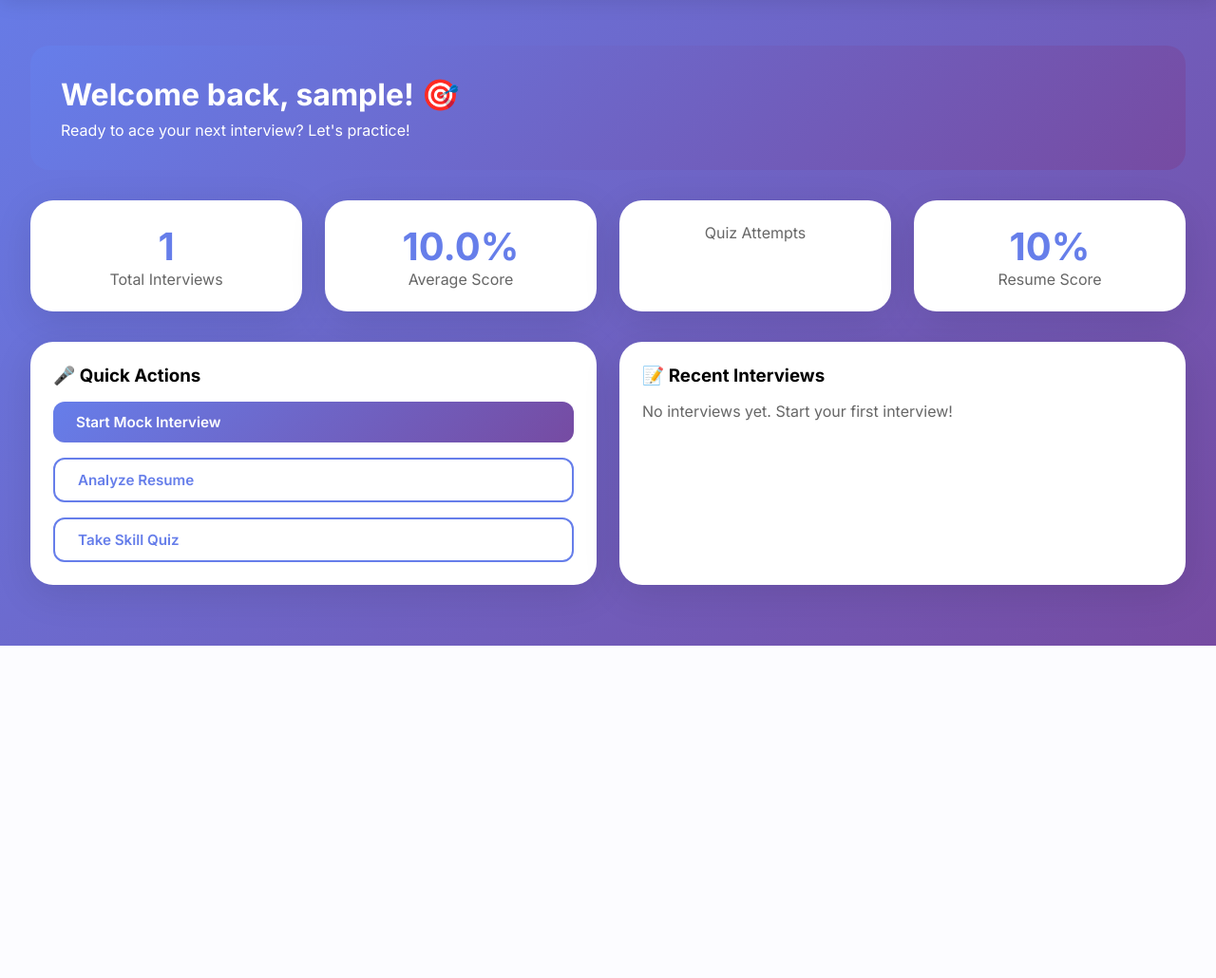
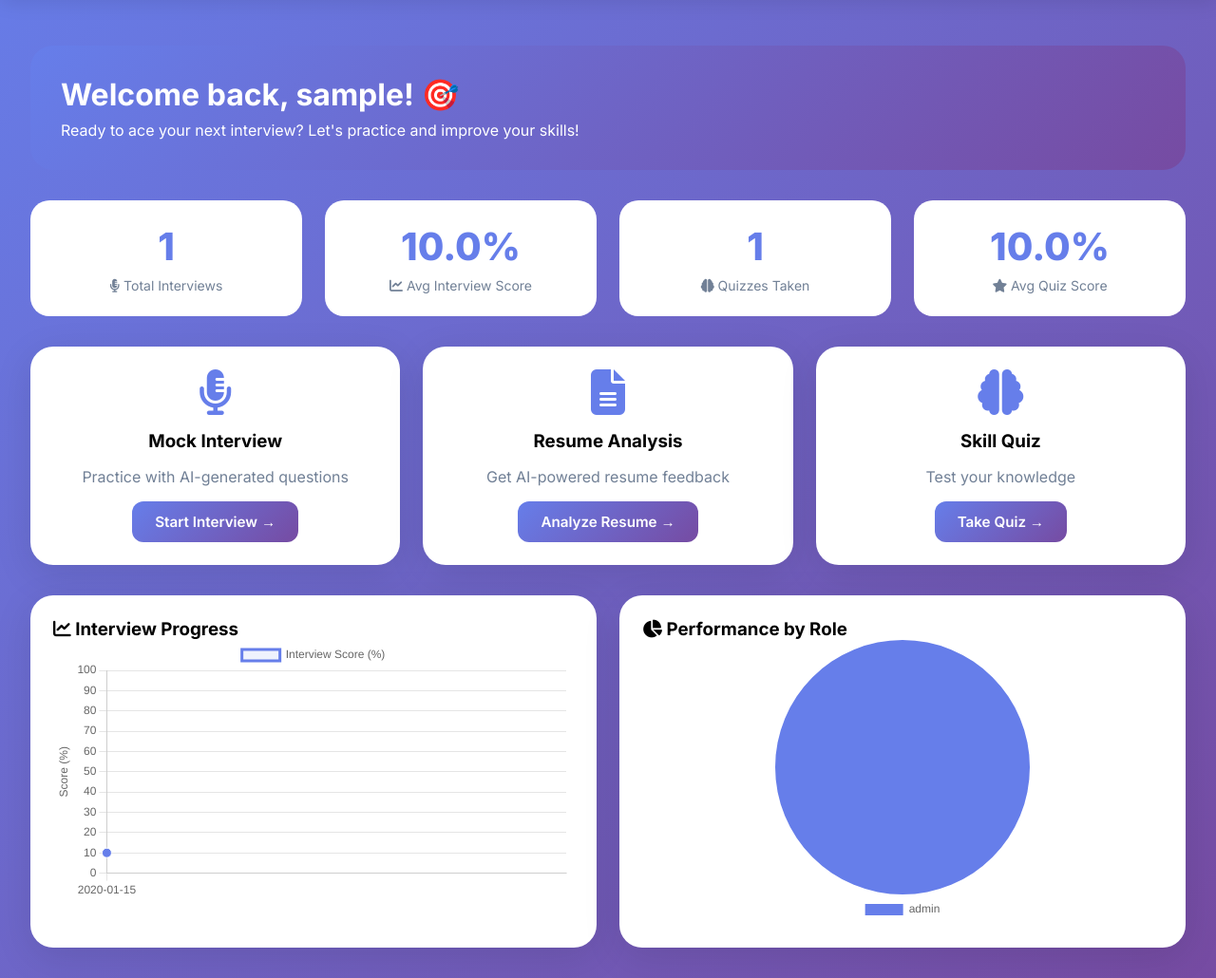
Before and after one commit to devanshsinghtomar/AI-interview-coach-module, a Flask app: page /dashboard in a window 1280 px wide. Shown: the part 120-1150 px from the top of the page at 95% size. Before the commit the page ends 800 px from the top, so only its background shows below. Run offline with Flask 3, Linux system fonts and the light colour scheme; a user stored in the database is signed in; tables that the repository leaves empty hold one stand-in row (values such as "Sample post"); some libraries are stand-ins or nearby versions.

Commit message:
Update dashboard.html

```diff
--- a/templates/dashboard.html
+++ b/templates/dashboard.html
@@ -2,84 +2,128 @@
 
 {% block title %}Dashboard - AI Interview Coach{% endblock %}
 
+{% block extra_css %}
+<script src="https://cdn.jsdelivr.net/npm/chart.js"></script>
+{% endblock %}
+
 {% block content %}
 <div>
-    <div style="background: linear-gradient(135deg, #667eea 0%, #764ba2 100%); border-radius: 20px; padding: 2rem; color: white; margin-bottom: 2rem;">
+    <!-- Welcome Section -->
+    <div style="background: linear-gradient(135deg, #667eea 0%, #764ba2 100%); border-radius: 24px; padding: 2rem; color: white; margin-bottom: 2rem;">
         <h1 style="font-size: 2rem; margin-bottom: 0.5rem;">Welcome back, {{ current_user.username }}! 🎯</h1>
-        <p>Ready to ace your next interview? Let's practice!</p>
+        <p>Ready to ace your next interview? Let's practice and improve your skills!</p>
     </div>
 
-    <div style="display: grid; grid-template-columns: repeat(auto-fit, minmax(250px, 1fr)); gap: 1.5rem; margin-bottom: 2rem;">
-        <div class="card" style="text-align: center;">
-            <div style="font-size: 2.5rem; font-weight: bold; color: #667eea;">{{ total_interviews }}</div>
-            <div style="color: #666;">Total Interviews</div>
+    <!-- Stats Grid -->
+    <div class="grid grid-4" style="margin-bottom: 2rem;">
+        <div class="stat-card">
+            <div class="stat-number">{{ total_interviews }}</div>
+            <div class="stat-label"><i class="fas fa-microphone-alt"></i> Total Interviews</div>
         </div>
-        <div class="card" style="text-align: center;">
-            <div style="font-size: 2.5rem; font-weight: bold; color: #667eea;">{{ avg_score }}%</div>
-            <div style="color: #666;">Average Score</div>
+        <div class="stat-card">
+            <div class="stat-number">{{ avg_score }}%</div>
+            <div class="stat-label"><i class="fas fa-chart-line"></i> Avg Interview Score</div>
         </div>
-        <div class="card" style="text-align: center;">
-            <div style="font-size: 2.5rem; font-weight: bold; color: #667eea;">{{ quiz_count }}</div>
-            <div style="color: #666;">Quiz Attempts</div>
+        <div class="stat-card">
+            <div class="stat-number">{{ total_quizzes }}</div>
+            <div class="stat-label"><i class="fas fa-brain"></i> Quizzes Taken</div>
         </div>
-        <div class="card" style="text-align: center;">
-            <div style="font-size: 2.5rem; font-weight: bold; color: #667eea;">{{ resume_score }}%</div>
-            <div style="color: #666;">Resume Score</div>
+        <div class="stat-card">
+            <div class="stat-number">{{ avg_quiz }}%</div>
+            <div class="stat-label"><i class="fas fa-star"></i> Avg Quiz Score</div>
         </div>
     </div>
 
-    <div style="display: grid; grid-template-columns: repeat(auto-fit, minmax(300px, 1fr)); gap: 1.5rem;">
+    <!-- Quick Actions -->
+    <div class="grid grid-3" style="margin-bottom: 2rem;">
+        <div class="card" style="text-align: center;">
+            <i class="fas fa-microphone-alt" style="font-size: 3rem; color: #667eea;"></i>
+            <h3 style="margin: 1rem 0;">Mock Interview</h3>
+            <p style="color: #718096; margin-bottom: 1rem;">Practice with AI-generated questions</p>
+            <a href="/mock-interview" class="btn btn-primary">Start Interview →</a>
+        </div>
+        <div class="card" style="text-align: center;">
+            <i class="fas fa-file-alt" style="font-size: 3rem; color: #667eea;"></i>
+            <h3 style="margin: 1rem 0;">Resume Analysis</h3>
+            <p style="color: #718096; margin-bottom: 1rem;">Get AI-powered resume feedback</p>
+            <a href="/resume-analysis" class="btn btn-primary">Analyze Resume →</a>
+        </div>
+        <div class="card" style="text-align: center;">
+            <i class="fas fa-brain" style="font-size: 3rem; color: #667eea;"></i>
+            <h3 style="margin: 1rem 0;">Skill Quiz</h3>
+            <p style="color: #718096; margin-bottom: 1rem;">Test your knowledge</p>
+            <a href="/skill-quiz" class="btn btn-primary">Take Quiz →</a>
+        </div>
+    </div>
+
+    <!-- Charts Section -->
+    <div class="grid grid-2">
         <div class="card">
-            <h3 style="margin-bottom: 1rem;">🎤 Quick Actions</h3>
-            <div style="display: flex; flex-direction: column; gap: 1rem;">
-                <a href="/mock-interview" class="btn btn-primary" style="text-align: center;">Start Mock Interview</a>
-                <a href="/resume-analysis" class="btn btn-secondary" style="text-align: center;">Analyze Resume</a>
-                <a href="/skill-quiz" class="btn btn-secondary" style="text-align: center;">Take Skill Quiz</a>
-            </div>
+            <h3><i class="fas fa-chart-line"></i> Interview Progress</h3>
+            <canvas id="interviewChart" style="max-height: 300px;"></canvas>
         </div>
-
         <div class="card">
-            <h3 style="margin-bottom: 1rem;">📝 Recent Interviews</h3>
-            {% if recent_interviews %}
-                {% for interview in recent_interviews %}
-                <div style="padding: 0.75rem 0; border-bottom: 1px solid #e2e8f0;">
-                    <div style="font-weight: 600;">{{ interview.job_role }}</div>
-                    <div style="font-size: 0.875rem; color: #666;">Score: {{ interview.score }}%</div>
-                </div>
-                {% endfor %}
-            {% else %}
-                <p style="color: #666;">No interviews yet. Start your first interview!</p>
-            {% endif %}
+            <h3><i class="fas fa-chart-pie"></i> Performance by Role</h3>
+            <canvas id="pieChart" style="max-height: 300px;"></canvas>
         </div>
     </div>
 </div>
+
+<script>
+    // Interview Progress Chart
+    const interviewCtx = document.getElementById('interviewChart').getContext('2d');
+    new Chart(interviewCtx, {
+        type: 'line',
+        data: {
+            labels: {{ interview_dates|safe }},
+            datasets: [{
+                label: 'Interview Score (%)',
+                data: {{ interview_scores|safe }},
+                borderColor: '#667eea',
+                backgroundColor: 'rgba(102,126,234,0.1)',
+                tension: 0.3,
+                fill: true,
+                pointBackgroundColor: '#667eea',
+                pointBorderColor: 'white',
+                pointRadius: 5,
+                pointHoverRadius: 7
+            }]
+        },
+        options: {
+            responsive: true,
+            maintainAspectRatio: true,
+            scales: {
+                y: {
+                    beginAtZero: true,
+                    max: 100,
+                    title: { display: true, text: 'Score (%)' }
+                }
+            },
+            plugins: {
+                legend: { position: 'top' }
+            }
+        }
+    });
+
+    // Pie Chart
+    const pieCtx = document.getElementById('pieChart').getContext('2d');
+    new Chart(pieCtx, {
+        type: 'pie',
+        data: {
+            labels: {{ role_performance.keys()|list|tojson|safe }},
+            datasets: [{
+                data: {{ role_performance.values()|list|tojson|safe }},
+                backgroundColor: ['#667eea', '#48bb78', '#f59e0b', '#ef4444', '#8b5cf6', '#06b6d4', '#ec489a', '#10b981'],
+                borderWidth: 0
+            }]
+        },
+        options: {
+            responsive: true,
+            maintainAspectRatio: true,
+            plugins: {
+                legend: { position: 'bottom' }
+            }
+        }
+    });
+</script>
 {% endblock %}
-<!-- Add this after the resume score card -->
-<div class="card" style="text-align: center;">
-    <div style="font-size: 2.5rem; font-weight: bold; color: #667eea;">{{ avg_quiz_score }}%</div>
-    <div style="color: #666;">Average Quiz Score</div>
-    <div style="font-size: 0.875rem; color: #999; margin-top: 0.5rem;">{{ quiz_count }} quizzes taken</div>
-</div>
-
-<!-- Add recent quizzes section -->
-<div class="card" style="margin-top: 1rem;">
-    <h3 style="margin-bottom: 1rem;">📊 Recent Quiz Results</h3>
-    {% if recent_quizzes %}
-        {% for quiz in recent_quizzes %}
-        <div style="padding: 0.75rem 0; border-bottom: 1px solid #e2e8f0;">
-            <div style="display: flex; justify-content: space-between; align-items: center;">
-                <div>
-                    <div style="font-weight: 600;">{{ quiz.category }} ({{ quiz.difficulty }})</div>
-                    <div style="font-size: 0.875rem; color: #666;">{{ quiz.date.strftime('%Y-%m-%d') }}</div>
-                </div>
-                <div style="background: #48bb78; color: white; padding: 0.25rem 0.75rem; border-radius: 20px;">Score: {{ quiz.score }}%</div>
-            </div>
-            <div style="font-size: 0.875rem; color: #666; margin-top: 0.25rem;">
-                {{ quiz.correct_answers }}/{{ quiz.total_questions }} correct
-            </div>
-        </div>
-        {% endfor %}
-    {% else %}
-        <p style="color: #666;">No quizzes taken yet. Start your first quiz!</p>
-    {% endif %}
-</div>
```
